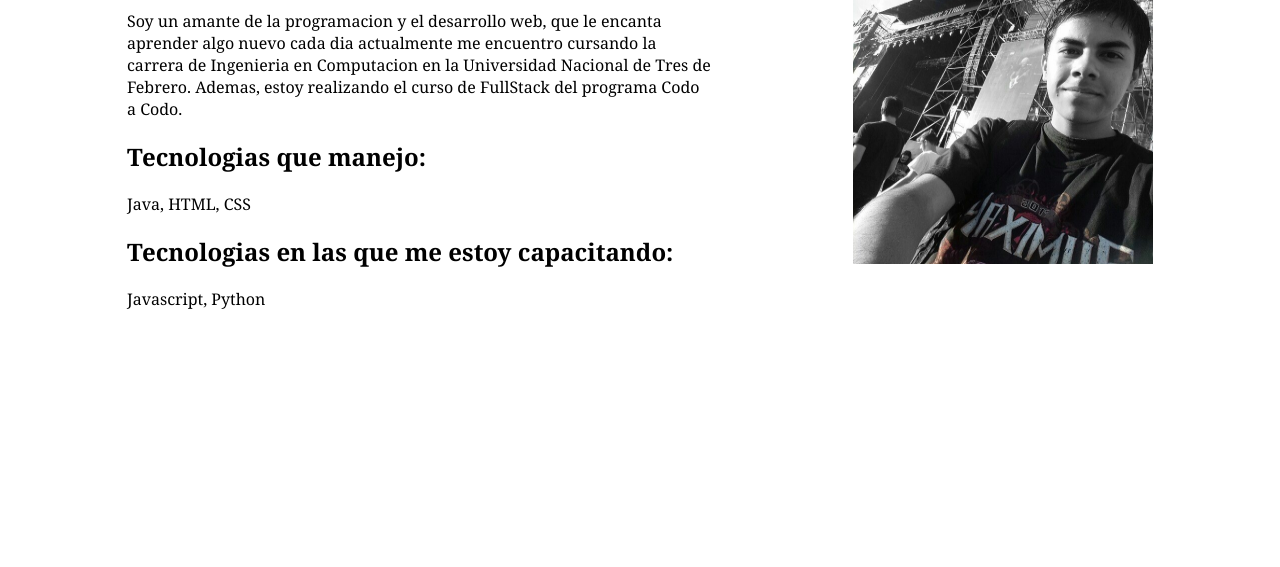
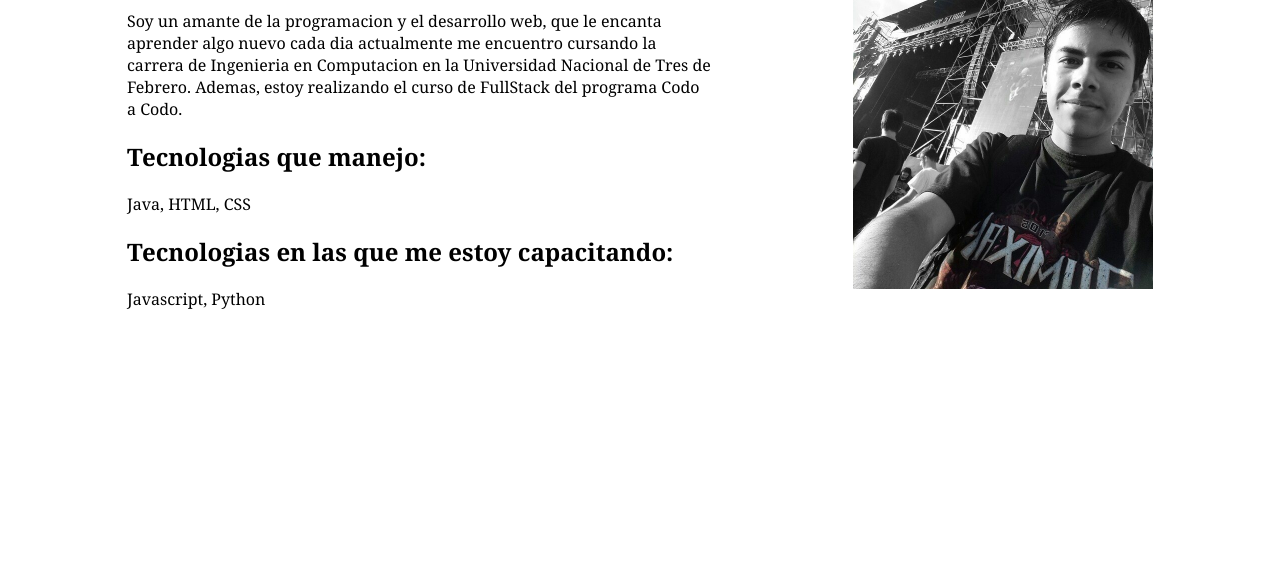
Before and after one commit to BraianGazano/Portfolio, a plain HTML site: page sobreMi.html in a window 1280 px wide. Shown: the part 233-800 px from the top of the page. Drawn offline with Linux system fonts and the light colour scheme.

Commit message:
Update sobreMi.html

```diff
--- a/sobreMi.html
+++ b/sobreMi.html
@@ -24,9 +24,7 @@
   <body>
     <div class="cabecero-contenedor">
       <header class="contenedor limpiar">
-        <h1 class="titulo">
-          Sobre Mi
-        </h1>
+        <h1 class="titulo">Sobre Mi</h1>
 
         <nav class="volver">
           <ul>
@@ -48,22 +46,13 @@
         </p>
         <section>
           <h2>Tecnologias que manejo:</h2>
-          <p>
-            Java, HTML, CSS
-          </p>
+          <p>Java, HTML, CSS</p>
           <h2>Tecnologias en las que me estoy capacitando:</h2>
-          <p>
-            Javascript, Python
-          </p>
+          <p>Javascript, Python</p>
         </section>
       </article>
       <aside class="foto_perfil">
-        <img
-          src="img/yo.jpg"
-          height="350px"
-          width="300px"
-          alt="Braian Gazano"
-        />
+        <img src="img/yo.jpg" height="auto" width="300px" alt="Braian Gazano" />
       </aside>
     </div>
   </body>
```
